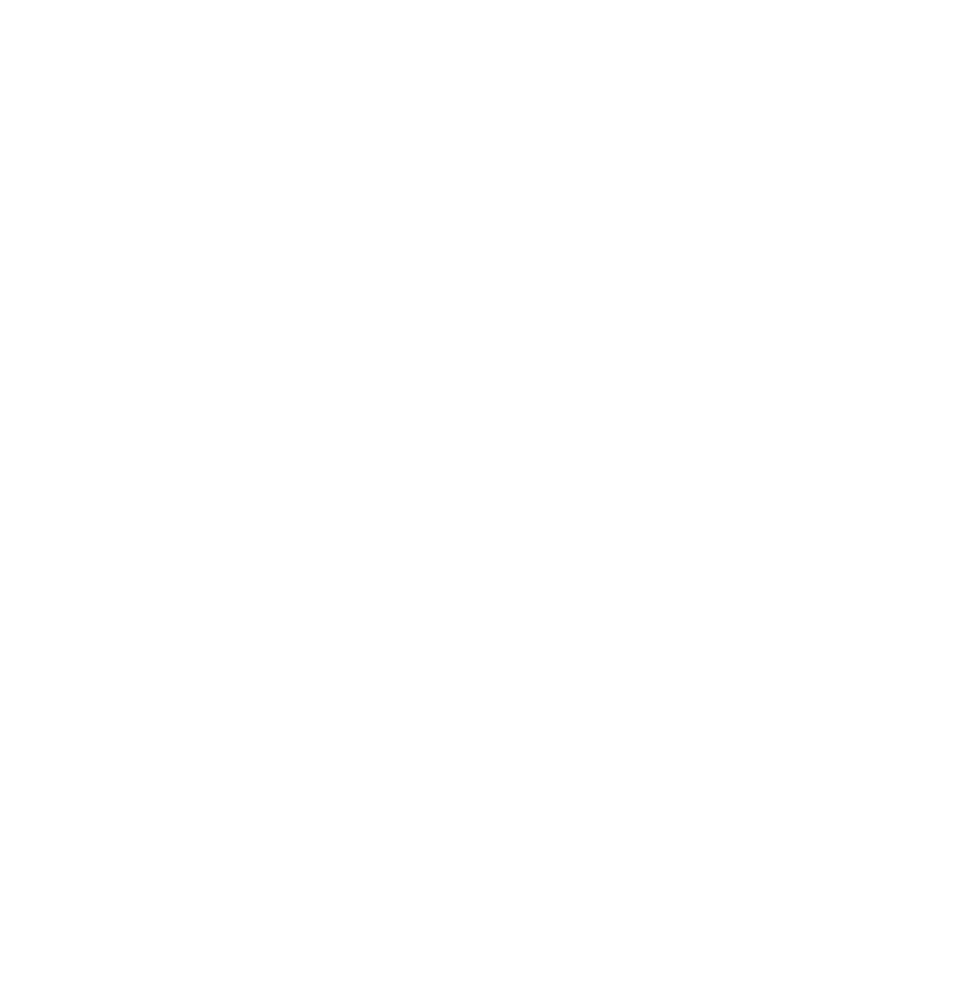
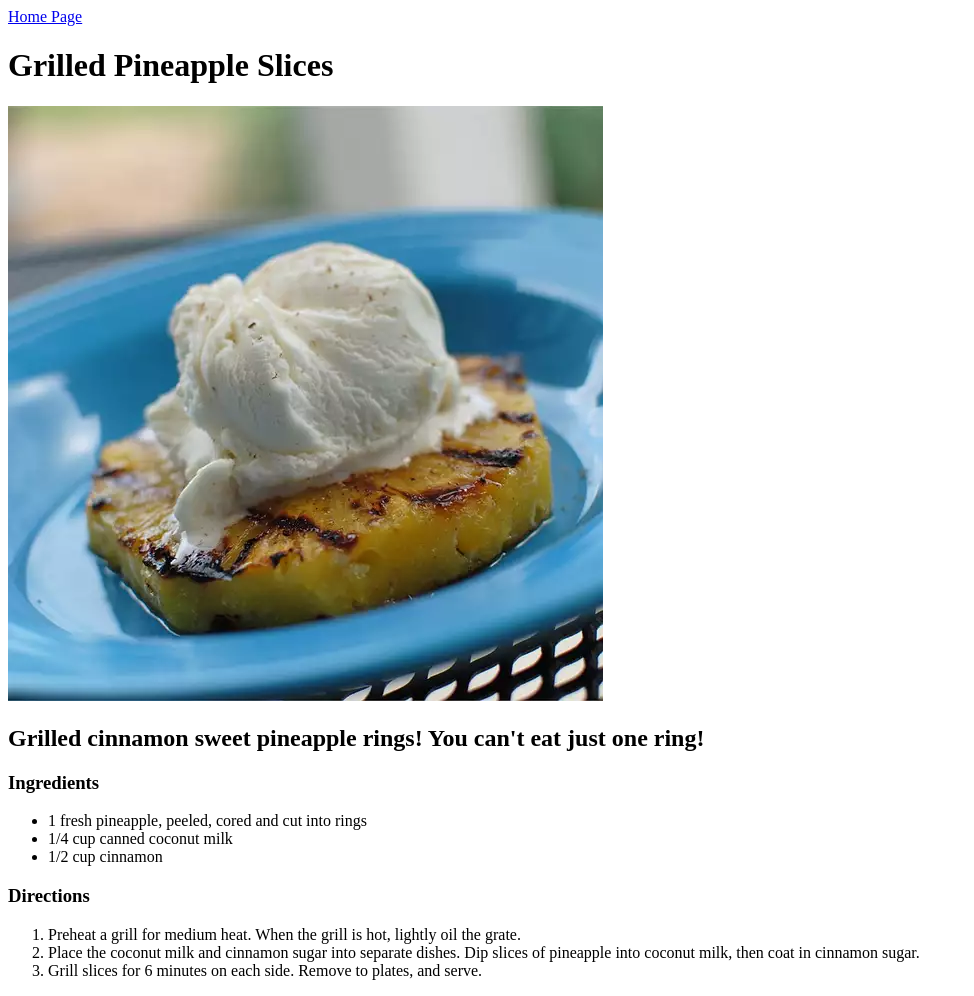
Before and after one commit to JusaEronen/odin-recipes, a plain HTML site: page recipes/grilled-pineapple-slices.html in a window 1280 px wide. Shown: the whole page, without its empty margins (0-974 px from the left). Before the commit the page ends 800 px from the top, so only its background shows below. Drawn offline with Linux system fonts and the light colour scheme.

Commit message:
Finished grilled pineapple slices

```diff
--- a/recipes/grilled-pineapple-slices.html
+++ b/recipes/grilled-pineapple-slices.html
@@ -0,0 +1,29 @@
+<!DOCTYPE html>
+<html lang="en">
+    <head>
+        <title>Grilled Pineapple Slices</title>
+        <meta charset="UTF-8">
+        <meta http-equiv="X-UA-Compatible" content="IE=edge">
+        <meta name="viewport" content="width=device-width, initial-scale=1.0">
+    </head>
+    <body>
+        <a href="../index.html">Home Page</a>
+        <h1>Grilled Pineapple Slices</h1>
+        <img src="../images/grilled-pineapple-slices.jpg" alt="Grilled Pineapple Slices">
+        <h2>Grilled cinnamon sweet pineapple rings! You can't eat just one ring!</h2>
+        <h3>Ingredients</h3>
+        <ul>
+            <li>1 fresh pineapple, peeled, cored and cut into rings</li>
+            <li>1/4 cup canned coconut milk</li>
+            <li>1/2 cup cinnamon</li>
+        </ul>
+        <h3>Directions</h3>
+        <ol>
+            <li>Preheat a grill for medium heat. When the grill is hot, lightly oil the grate.</li>
+            <li>Place the coconut milk and cinnamon sugar into separate dishes. Dip slices of pineapple
+                into coconut milk, then coat in cinnamon sugar.
+            </li>
+            <li>Grill slices for 6 minutes on each side. Remove to plates, and serve.</li>
+        </ol>
+    </body>
+</html>
```
Also changed, not shown: index.html (+5 -1 lines), images/grilled-pineapple-slices.jpg (added), 1 other file.
